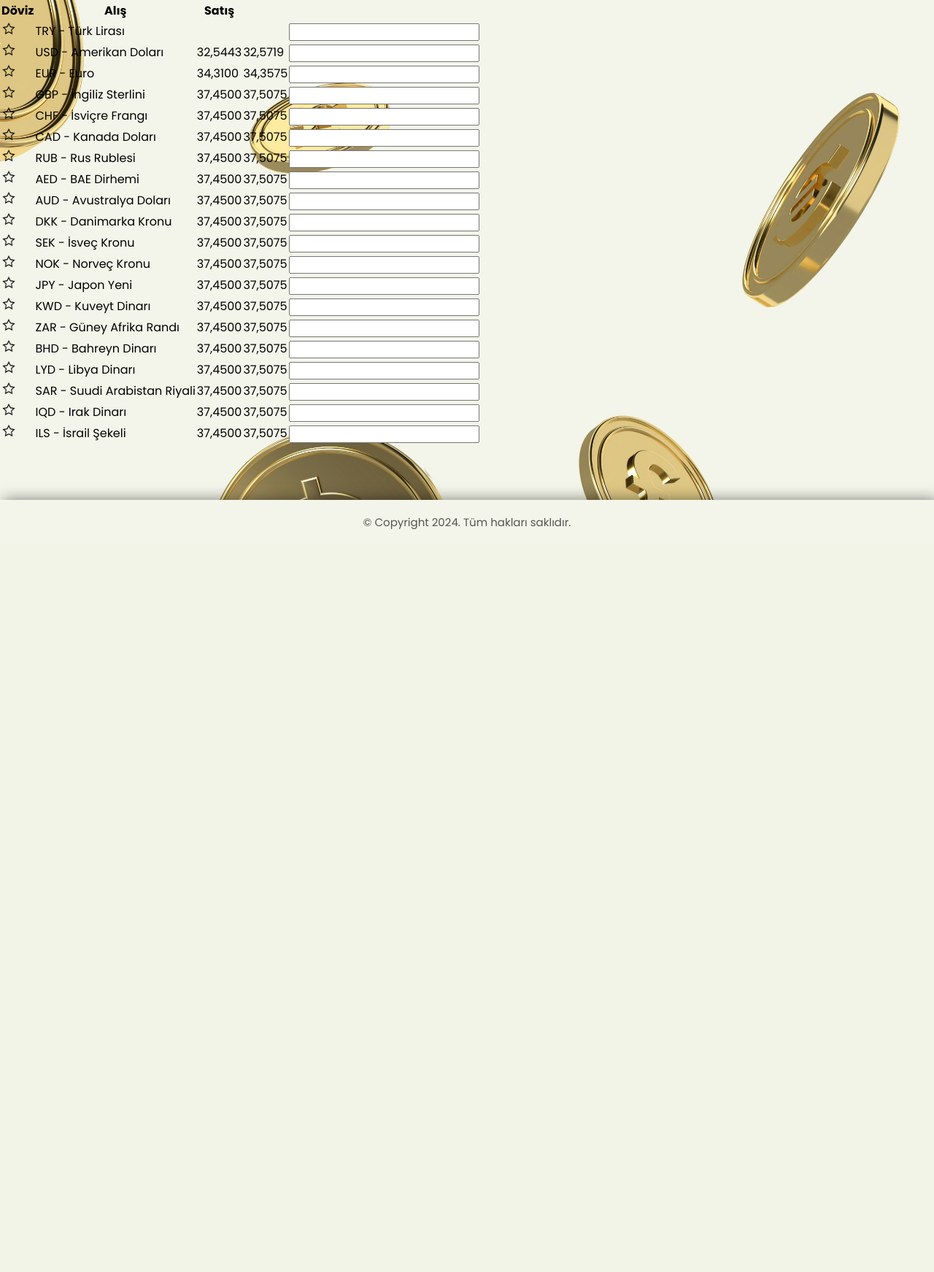
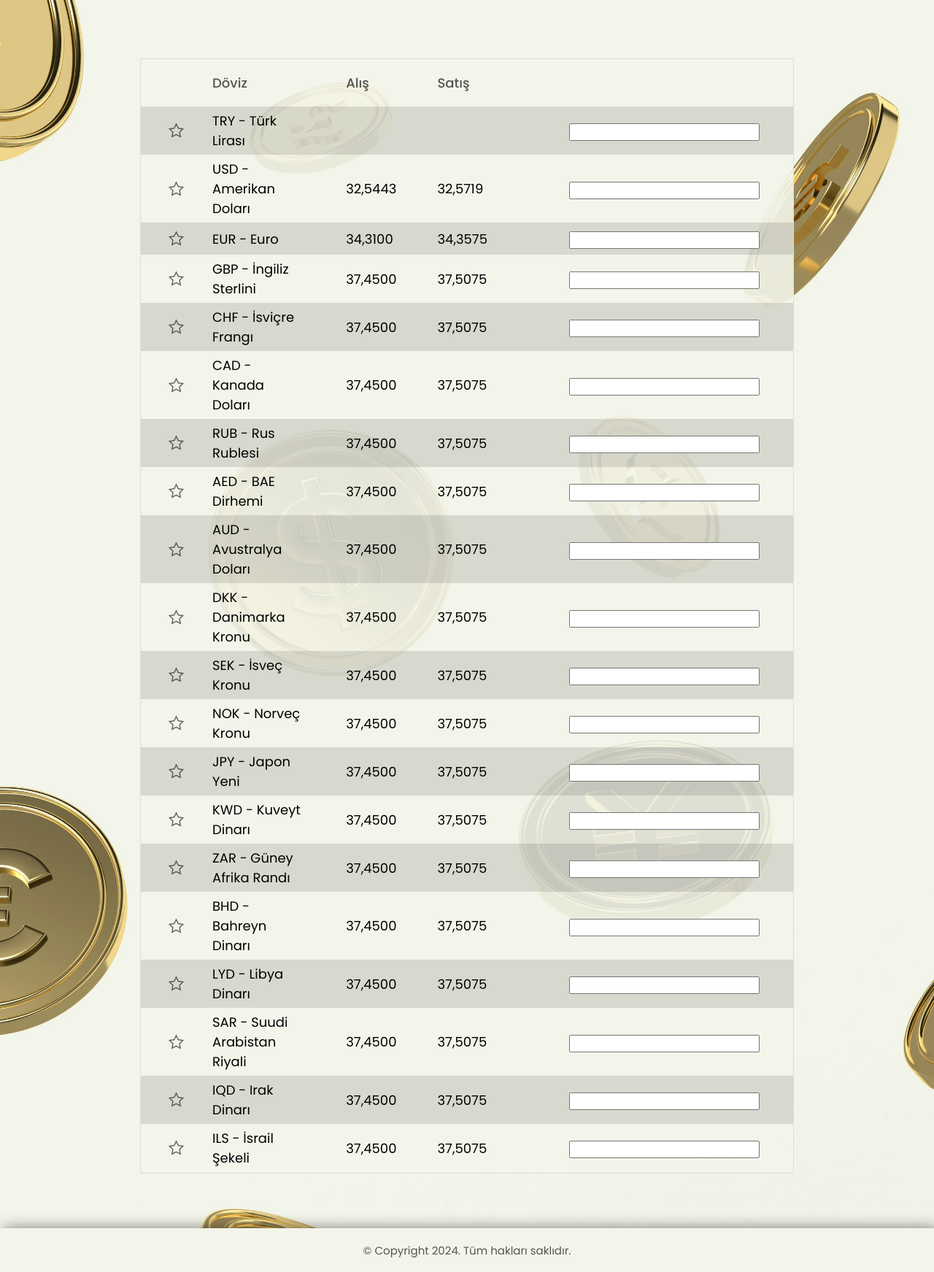
Before and after one commit to tolgab35/Doviz-Otomasyon-Sitesi, a PHP site: page /piyasalar.html in a window 1280 px wide. Shown: the part 55-1798 px from the top of the page at 73% size. Before the commit the page ends 780 px from the top, so only its background shows below. Run offline with PHP 8.4, Linux system fonts and the light colour scheme.

Commit message:
update table design changes

```diff
--- a/piyasalar.html
+++ b/piyasalar.html
@@ -26,12 +26,14 @@
       </nav>
     </header>
 
-    <section id="piyasalar-tablo">
-      <table>
+    <section id="piyasalar">
+      <table id="piyasalar-tablo">
         <tr>
-          <th>Döviz</th>
-          <th>Alış</th>
-          <th>Satış</th>
+          <th style="opacity: 0%">favorite-star</th>
+          <th style="width: 40%">Döviz</th>
+          <th style="padding-left: 50px">Alış</th>
+          <th style="padding-left: 50px">Satış</th>
+          <th style="opacity: 0%">textbox</th>
         </tr>
         <tr>
           <td>
@@ -336,6 +338,8 @@
       </table>
     </section>
 
+    <br /><br /><br />
+
     <footer class="footer">
       <div class="footer-content">
         <p>&copy Copyright 2024. Tüm hakları saklıdır.</p>
--- a/style.css
+++ b/style.css
@@ -146,10 +146,6 @@
 }
 
 .footer {
-  position: absolute;
-  bottom: 0;
-  left: 0;
-  right: 0;
   display: flex;
   width: 100%;
   height: 60px;
@@ -164,7 +160,56 @@
   opacity: 65%;
 }
 
+#piyasalar {
+  display: flex;
+  justify-content: center;
+  align-items: center;
+  text-align: left;
+  padding-top: 80px;
+}
+#piyasalar-tablo {
+  background-color: #f3f5eae5;
+  border-collapse: collapse;
+  border: 1px solid #ddd;
+  width: 70%;
+}
+#piyasalar-tablo tr:nth-child(even) {
+  background-color: #0000001d;
+}
+#piyasalar-tablo th,
+#piyasalar-tablo td {
+  position: relative;
+  top: -1px;
+  padding: 6px;
+}
+#piyasalar-tablo th {
+  font-size: 18px;
+  font-weight: 500;
+  opacity: 65%;
+}
+#piyasalar-tablo td {
+  font-size: 18px;
+  font-weight: 400;
+}
+#piyasalar-tablo td:nth-child(3),
+#piyasalar-tablo td:nth-child(4) {
+  padding-left: 50px;
+}
+
 .favorite-star {
-  width: 20px;
-  height: 20px;
+  position: relative;
+  left: 30px;
+  top: 3px;
+  width: 25px;
+  height: 25px;
+  opacity: 60%;
 }
+.favorite-star:hover {
+  opacity: 100%;
+  transition: 0.1s;
+}
+
+.piyasalar-textbox {
+  margin-left: 100px;
+  margin-right: 40px;
+}
```
